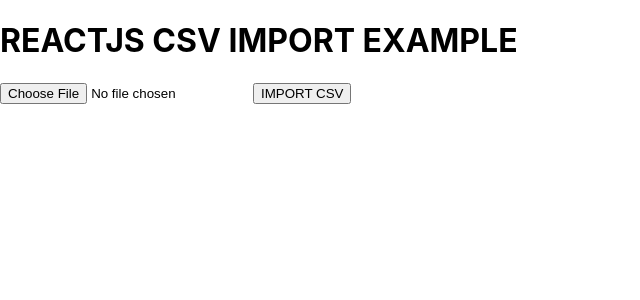
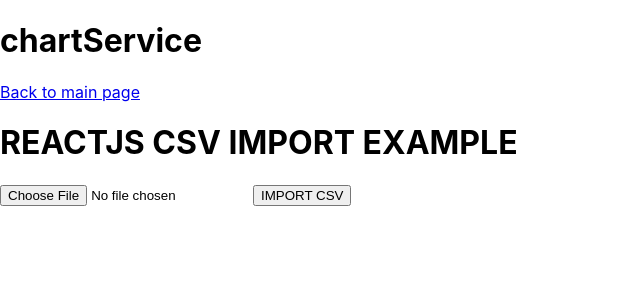
Before and after one commit to abdul5890575/Stats_plotly_app, a React (Create React App) app: page /chartservices in a window 1280 px wide. Shown: the top 300 px of the page, without its empty margins (0-640 px from the left). Built offline with nearby package versions, Linux system fonts and the light colour scheme.

Commit message:
adding router

```diff
--- a/package.json
+++ b/package.json
@@ -12,6 +12,7 @@
     "react-dom": "^18.2.0",
     "react-plotly.js": "^2.6.0",
     "react-redux": "^8.0.5",
+    "react-router-dom": "^5.3.4",
     "react-scripts": "5.0.1",
     "redux": "^4.2.0",
     "web-vitals": "^2.1.4"
--- a/src/App.js
+++ b/src/App.js
@@ -4,6 +4,9 @@ import { selectChart, uploadData } from './actions'
 import { connect } from 'react-redux'
 import {useDispatch} from 'react-redux'
 import Papa from 'papaparse';
+import { BrowserRouter, Route } from 'react-router-dom'
+import homepage from './components/homepage';
+import chartService  from './components/chartService'
 
 function App(props) {
   const [data,setData]= useState({})
@@ -36,6 +39,10 @@ function App(props) {
 
   return (
     <div>
+      <BrowserRouter>
+        <Route path="/" exact component={homepage}/>
+        <Route path="/chartservices" exact component={chartService}/>
+      </BrowserRouter>
       <div>
        <h1>REACTJS CSV IMPORT EXAMPLE </h1>
             <form>
@@ -44,7 +51,7 @@ function App(props) {
             </form>
       </div>
 
-      </div>
+    </div>
   );
 }
 
--- /dev/null
+++ b/src/components/chartService.js
@@ -0,0 +1,12 @@
+import React from "react";
+
+const chartService = () => {
+  return (
+    <div>
+      <h1>chartService</h1>
+      <a href="/">Back to main page</a>
+    </div>
+  );
+};
+
+export default chartService;
--- /dev/null
+++ b/src/components/homepage.js
@@ -0,0 +1,12 @@
+import React from "react";
+
+const homepage = () => {
+  return (
+    <div>
+      <h1>Microservices</h1>
+      <a href="chartservices">Chart Services</a>
+    </div>
+  );
+};
+
+export default homepage;
```
Also changed, not shown: 1 other file (tests, documents, lock files or other folders).
